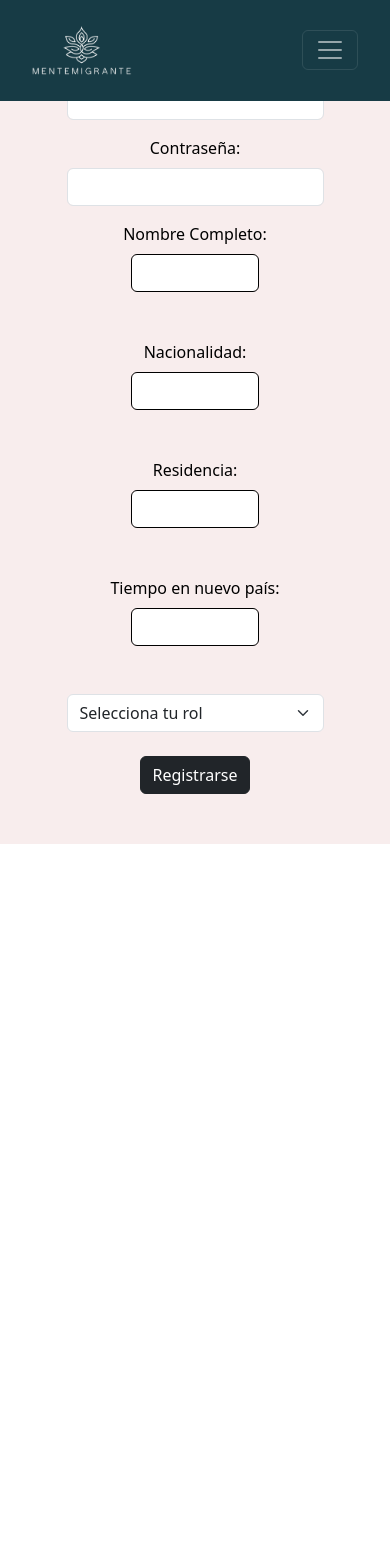
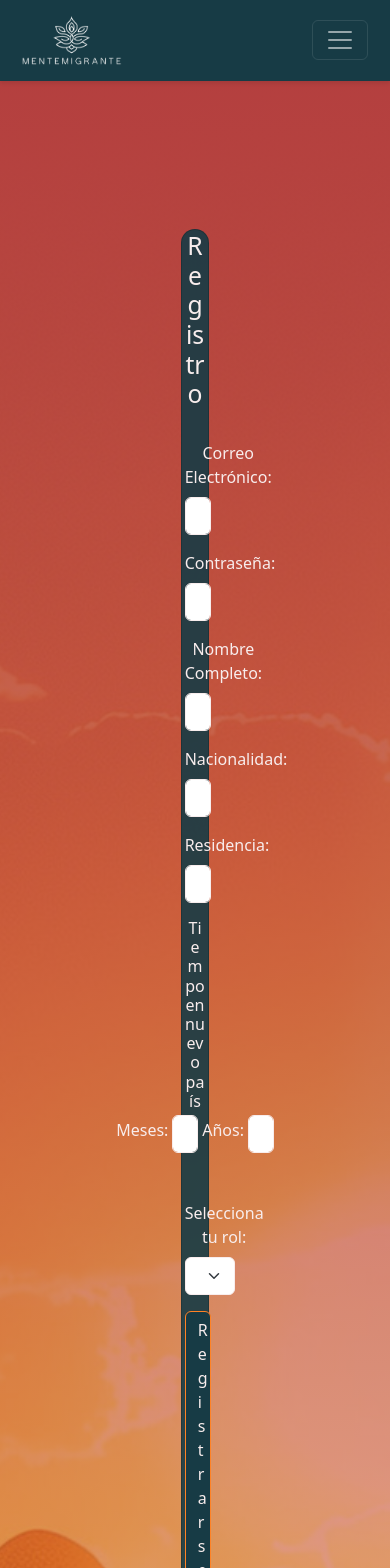
Before and after one commit to michsredni/mentemigrante-client, a React (Vite) app: page /registro in a window 390 px wide. Shown: the top 1568 px of the page. Before the commit the page ends 844 px from the top, so only its background shows below. Built offline with nearby package versions, Linux system fonts and the light colour scheme; no server answers.

Commit message:
css en registro, iniciar sesion y sobre nosotros

```diff
--- a/src/App.css
+++ b/src/App.css
@@ -1,26 +1,24 @@
 #root {
-  margin: 5.3% auto;
+  margin: 0;
   text-align: center;
   background-color: #F8EDED;
   color: black;
 }
 
 .navbar {
-  background-color: #173B45 !important; /* Fondo transparente */
-  position: fixed; /* Fija la navbar en la parte superior */
+  background-color: #173B45 !important;
+  position: fixed;
   top: 0;
   left: 0;
   right: 0;
   z-index: 1030;
   padding: 20px 20px;
-}
-
-.logo{
-  filter: invert(100%);
+  width: 100%;
+  box-shadow: 0 2px 4px rgba(0, 0, 0, 0.1);
 }
 
 .navbar-content {
-  background-color: #173B45; /* Fondo transparente */
+  background-color: #173B45;
   padding: 0 1rem;
 }
 
@@ -31,13 +29,17 @@
   color: white;
 }
 
+.navbar img {
+  filter: invert(100%);
+}
+
 .navbar-dark .navbar-nav .nav-link {
-  color: #F8EDED; /* Ajusta el color del texto para que sea visible sobre fondos claros */
-  margin-left: 500px;
+  color: #F8EDED;
+  margin-left: auto;
 }
 
 .navbar-dark .navbar-brand img {
-  filter: brightness(0) invert(1); /*Para hacer que el logo sea visible en fondos oscuros */
+  filter: brightness(0) invert(1);
 }
 
 .navbar-brand {
@@ -56,9 +58,8 @@
   color: #173B45;
 }
 
-
-/* HOME PAGE */
-.hero-section{
+/* Home Page */
+.hero-section {
   width: 100%;
   height: 900px;
   display: flex;
@@ -68,9 +69,13 @@
   background-size: cover;
   background-position: center;
   justify-content: center;
+}
 
+.hero-section img {
+  filter: invert(100%);
 }
- .hero-text{
+
+.hero-text {
   display: flex;
   flex-direction: column;
   align-items: center;
@@ -78,15 +83,14 @@
   color: #F8EDED;
 }
 
- .hero-text h2{
+.hero-text h2 {
   margin-top: 2vh;
   margin-bottom: 3vh;
 }
 
- .hero-text h6{
+.hero-text h6 {
   margin-bottom: 5vh;
 }
-
 
 .cards-home {
   text-align: center;
@@ -94,7 +98,7 @@
   color: #173B45;
 }
 
-.cards-home-content{
+.cards-home-content {
   display: flex;
   flex-direction: row;
   justify-content: center;
@@ -102,21 +106,19 @@
   margin: 2% 20%;
 }
 
-.botonRegistro{
+.botonRegistro {
   background: #173B45;
   border: none;
   color: #F8EDED;
 }
 
-.botonRegistro:hover{
+.botonRegistro:hover {
   background: #F8EDED;
   border: none;
   color: #173B45;
 }
 
-
-
-/* PROFILE */
+/* Profile */
 .profileDiv {
   display: flex;
   flex-direction: row;
@@ -127,16 +129,15 @@
 .profileDiv img {
   width: 40%;
   margin-left: 3px;
-
 }
 
-/* TABLERO */
-.tablero-form-card{
+/* Tablero */
+.tablero-form-card {
   display: flex;
   flex-direction: column;
   justify-content: center;
   align-items: center;
-  height: 100%; /* Asegúrate de que la tarjeta tenga una altura definida */
+  height: 100%;
 }
 
 .custom-form-control {
@@ -149,8 +150,8 @@
   box-shadow: 0 0 0 0.2rem rgba(50, 52, 54, 0.25);
 }
 
-/* USER */
-.user-card{
+/* User */
+.user-card {
   display: flex;
   flex-direction: row;
   align-items: center;
@@ -159,7 +160,118 @@
   margin: 12px;
 }
 
-
 .user-card img {
   width: 50%;
 }
+
+/* Sign Up Page */
+.fondo-signup {
+  background: linear-gradient(#B43F3F, rgba(255, 131, 37, 0.3)),
+  url("./assets/fondo.jpeg");
+  background-size: cover;
+  min-height: 100vh;
+  padding: 20vh;
+  background-position: center;
+  background-repeat: no-repeat;
+  display: flex;
+  justify-content: center;
+  align-items: center;
+}
+
+.form-signup {
+  width: 80%;
+  max-width: 400px;
+  min-width: 280px;
+}
+
+.signup-form-control {
+  border-color: #F8EDED;
+  width: 100%;
+}
+
+.signup-form-control:focus {
+  border-color: #FF8225;
+  box-shadow: 0 0 0 0.2rem rgba(50, 52, 54, 0.25);
+}
+
+.signup-card {
+  color: #F8EDED;
+  background: rgba(23, 59, 69, 0.9);
+  border-radius: 20px;
+  padding: 5% 10%;
+
+}
+
+.signup-card .card-text {
+  font-size: smaller;
+  margin-top: 2vh;
+}
+
+.signup-card .card-link {
+  color: #FF8225;
+  margin: 0;
+  padding: 0;
+}
+
+.signup-card button {
+  color: #F8EDED;
+  background: #173B45;
+  border-color: #FF8225;
+}
+
+.signup-card button:hover {
+  color: #173B45;
+  background: #F8EDED;
+  border-color: #173B45;
+}
+
+.signup-card .btn:active {
+  color: #F8EDED;
+  background: #173B45;
+  border-color: #FF8225;
+}
+
+/* About us page*/
+
+.about-page {
+  background: linear-gradient(#B43F3F, rgba(255, 131, 37, 0.3)),
+  url("./assets/fondo.jpeg");
+  background-size: cover;
+  background-position: center;
+  background-repeat: no-repeat;
+  min-height: 100vh;
+  display: flex;
+  align-items: center;
+  justify-content: center;
+  padding-top: 5%;
+}
+
+.about-card {
+  background: rgba(23, 59, 69, 0.9);
+  color: #F8EDED;
+  border-radius: 20px;
+  padding: 3% 5%;
+}
+
+.about-card h1 {
+  margin-bottom: 1.5rem;
+  font-size: 2rem;
+}
+
+.about-card h3 {
+  margin-top: 1.5rem;
+  font-size: 1.5rem;
+}
+
+.about-card p, .about-card ul {
+  margin-bottom: 1rem;
+}
+
+.about-card ul {
+  list-style-type: disc;
+  margin-left: 1.5rem;
+}
+
+.about-card ul li {
+  margin-bottom: 0.5rem;
+}
--- a/src/index.css
+++ b/src/index.css
@@ -1,3 +1,4 @@
+/* General Styles */
 :root {
   font-family: Inter, system-ui, Avenir, Helvetica, Arial, sans-serif;
   line-height: 1.5;
@@ -25,10 +26,11 @@ a:hover {
 body {
   margin: 0;
   display: flex;
-  place-items: center;
+  flex-direction: column;
   min-width: 320px;
   min-height: 100vh;
   background-color: #F8EDED;
+  padding-top: 60px; /* Adjust based on navbar height */
 }
 
 h1 {
@@ -67,3 +69,80 @@ button:focus-visible {
     background-color: #f9f9f9;
   }
 }
+
+/* Navbar */
+.navbar {
+  background-color: #173B45 !important;
+  position: fixed;
+  top: 0;
+  left: 0;
+  right: 0;
+  z-index: 1030;
+  padding: 20px 20px;
+  width: 100%;
+  box-shadow: 0 2px 4px rgba(0, 0, 0, 0.1); /* Optional: Add a shadow for better separation */
+}
+
+/* Adjust content margin to avoid being hidden behind the navbar */
+.main-content {
+  margin-top: 80px; /* Adjust based on your navbar height */
+  flex: 1; /* Ensure content grows to fill available space */
+}
+
+/* Responsive Styles */
+@media (max-width: 768px) {
+  h1 {
+    font-size: 2.4em;
+  }
+
+  button {
+    padding: 0.5em 1em;
+    font-size: 0.9em;
+  }
+
+  .navbar {
+    padding: 15px;
+  }
+
+  .main-content {
+    margin-top: 70px; /* Adjust for smaller screens */
+  }
+}
+
+@media (max-width: 480px) {
+  h1 {
+    font-size: 1.8em;
+  }
+
+  button {
+    padding: 0.4em 0.8em;
+    font-size: 0.8em;
+  }
+
+  .navbar {
+    padding: 10px;
+  }
+
+  .main-content {
+    margin-top: 60px; /* Adjust for smaller screens */
+  }
+}
+
+@media (max-width: 320px) {
+  h1 {
+    font-size: 1.6em;
+  }
+
+  button {
+    padding: 0.3em 0.7em;
+    font-size: 0.75em;
+  }
+
+  .navbar {
+    padding: 5px;
+  }
+
+  .main-content {
+    margin-top: 50px; /* Adjust for very small screens */
+  }
+}
--- a/src/pages/AboutUsPage.jsx
+++ b/src/pages/AboutUsPage.jsx
@@ -1,9 +1,52 @@
 import React from 'react'
+import { Card, Col, Container, Row } from 'react-bootstrap';
 
 function AboutUsPage() {
   return (
-    <div>AboutUsPage</div>
-  )
+    <div className="about-page">
+      <Container>
+        <Row className="justify-content-center align-items-center h-100">
+          <Col xs={12} md={10} lg={8}>
+            <Card className="about-card">
+              <Card.Body>
+                <h1 className="text-center">Sobre Nosotros</h1>
+                <p>
+                  Bienvenido a <strong>MenteMigrante</strong>, tu aliado en el viaje hacia el bienestar mental.
+                </p>
+                <p>
+                  Somos una aplicación dedicada a brindar apoyo emocional y psicológico a personas migrantes de Latinoamérica que buscan adaptarse y prosperar en un nuevo entorno. Entendemos que la migración puede ser un proceso desafiante, y estamos aquí para ofrecerte el apoyo que necesitas para enfrentar esta transición con confianza y resiliencia.
+                </p>
+                <h3>Nuestra Misión</h3>
+                <p>
+                  En <strong>MenteMigrante</strong>, nuestra misión es proporcionar un espacio seguro y enriquecedor donde puedas encontrar apoyo emocional, compartir tus experiencias y aprender nuevas herramientas para tu bienestar mental. Nos comprometemos a ofrecer recursos accesibles y talleres diarios que te ayuden a gestionar el estrés, la ansiedad y otros desafíos emocionales que puedas enfrentar.
+                </p>
+                <h3>¿Qué Ofrecemos?</h3>
+                <ul>
+                  <li><strong>Talleres Diarios</strong>: Únete a nuestros talleres interactivos y enriquecedores diseñados para ayudarte a desarrollar habilidades de afrontamiento, establecer conexiones significativas y mantener una salud mental óptima.</li>
+                  <li><strong>Comunidad de Apoyo</strong>: Conéctate con otros migrantes que comparten tus experiencias y desafíos. Nuestra comunidad te ofrece un entorno comprensivo y empático para que te sientas acompañado en cada paso del camino.</li>
+                  <li><strong>Recursos Especializados</strong>: Accede a una variedad de materiales y herramientas diseñados por profesionales de la salud mental para ayudarte a abordar tus necesidades específicas.</li>
+                </ul>
+                <h3>¿Por Qué Elegirnos?</h3>
+                <p>
+                  Sabemos que cada experiencia de migración es única, y nos esforzamos por ofrecer un enfoque personalizado que se adapte a tus necesidades. Nuestro equipo de profesionales está comprometido en proporcionar un apoyo que respete tu cultura, tu historia y tus circunstancias individuales.
+                </p>
+                <p>
+                  En <strong>MenteMigrante</strong>, no solo buscamos ofrecer apoyo, sino también celebrar tus logros y ayudarte a construir una vida plena y satisfactoria en tu nuevo hogar.
+                </p>
+                <h3>Únete a Nosotros</h3>
+                <p>
+                  ¡No estás solo en este viaje! Regístrate hoy y comienza a explorar los talleres y recursos que hemos preparado para ti. Estamos aquí para apoyarte, inspirarte y ayudarte a alcanzar el bienestar que mereces.
+                </p>
+                <p className="text-center">
+                  Gracias por confiar en <strong>MenteMigrante</strong>. Juntos, podemos transformar tu experiencia de migración en una oportunidad para el crecimiento y el empoderamiento personal.
+                </p>
+              </Card.Body>
+            </Card>
+          </Col>
+        </Row>
+      </Container>
+    </div>
+  );
 }
 
 export default AboutUsPage
--- a/src/pages/HomePage.jsx
+++ b/src/pages/HomePage.jsx
@@ -46,7 +46,7 @@ function HomePage() {
           </Card>
           <Card style={{backgroundColor: '#173B45', color: '#F8EDED', padding: '5% 0' }}>
             <Card.Body>
-              <Card.Title>¿Qué Ofrecemos?</Card.Title>
+              <Card.Title>¿Qué ofrecemos?</Card.Title>
               <Card.Text>
                 Te ayudamos a cuestionar y desafiar las estructuras de poder que
                 afectan tu vida, para que puedas cuidar tu salud mental mientras
--- a/src/pages/auth/LoginPage.jsx
+++ b/src/pages/auth/LoginPage.jsx
@@ -1,9 +1,8 @@
 import React, { useContext, useState } from "react";
 import { useNavigate } from "react-router-dom";
 import { AuthContext } from "../../context/auth.context";
-import { Button, Form } from 'react-bootstrap';
+import { Button, Form, Alert, Container, Row, Col, Card } from 'react-bootstrap'; // Import Container, Row, Col, and Card for styling
 import service from "../../service/service.config";
-
 
 function LoginPage() {
   const { usuarioAutenticado } = useContext(AuthContext);
@@ -19,25 +18,25 @@ function LoginPage() {
   const handleLogin = async (e) => {
     e.preventDefault();
 
-    const credencialesUsuario = {
+    if (!email || !contraseña) {
+      setErrorMessage("Por favor, completa todos los campos.");
+      return;
+    }
+
+    const credentials = {
       email,
       contraseña,
     };
 
     try {
-      const response = await service.post(
-        "/auth/iniciar-sesion",
-        credencialesUsuario
-      );
+      const response = await service.post("/auth/iniciar-sesion", credentials);
       console.log(response);
 
       localStorage.setItem("authToken", response.data.authToken);
-
       usuarioAutenticado();
-
       navigate("/");
     } catch (error) {
-      console.log(error)
+      console.log(error);
       if (error.response && error.response.status === 400) {
         setErrorMessage(error.response.data.errorMessage);
       } else {
@@ -47,34 +46,50 @@ function LoginPage() {
   };
 
   return (
-    <div>
+    <div className="fondo-signup d-flex justify-content-center align-items-center">
+      <Container>
+        <Row className="justify-content-center">
+          <Col xs={12} md={8} lg={6}>
+            <Card className="signup-card">
+              <h2>Iniciar Sesión</h2>
               <Form onSubmit={handleLogin}>
-        <Form.Group className="mb-3" controlId="email">
+                <Form.Group className="mb-3 mt-4" controlId="email">
                   <Form.Label>Correo Electrónico:</Form.Label>
                   <Form.Control
-            type="text"
+                    type="email"
+                    className="signup-form-control"
                     value={email}
                     onChange={handleEmailChange}
-          />{" "}
+                    placeholder="Introduce tu correo electrónico"
+                    required
+                  />
                 </Form.Group>
 
-        <Form.Group className="mb-3" controlId="contraseña">
-          <Form.Label>Contraseña :</Form.Label>
+                <Form.Group className="mb-3" controlId="password">
+                  <Form.Label>Contraseña:</Form.Label>
                   <Form.Control
                     type="password"
+                    className="signup-form-control"
                     value={contraseña}
                     onChange={handlecontraseñaChange}
-          />{" "}
+                    placeholder="Introduce tu contraseña"
+                    required
+                  />
                 </Form.Group>
 
-        <br />
-
-        <Button variant="dark" type="submit">
-          Iniciar Sesion
+                <Button type="submit" className="w-100">
+                  Iniciar Sesión
                 </Button>
 
-        {errorMessage && <p>{errorMessage}</p>}
+                {errorMessage && <Alert variant="danger" className="mt-3">{errorMessage}</Alert>}
               </Form>
+              <Card.Text className="text-center mt-3">
+                ¿No tienes una cuenta? <Card.Link href="/registro">Regístrate aquí</Card.Link>
+              </Card.Text>
+            </Card>
+          </Col>
+        </Row>
+      </Container>
     </div>
   );
 }
--- a/src/pages/auth/SignupPage.jsx
+++ b/src/pages/auth/SignupPage.jsx
@@ -1,7 +1,7 @@
 import { useState } from "react";
 import { useNavigate } from "react-router-dom";
 import service from "../../service/service.config";
-import { Button, Form } from 'react-bootstrap';
+import { Button, Card, Form, Container, Row, Col } from "react-bootstrap";
 
 function SignupPage() {
   const navigate = useNavigate();
@@ -9,16 +9,18 @@ function SignupPage() {
   const [errorMessage, setErrorMessage] = useState(null);
   const [email, setEmail] = useState("");
   const [contraseña, setContraseña] = useState("");
-  const [nombreCompleto, setNombreCompleto] = useState("")
-  const [nacionalidad, setNacionalidad] = useState("")
-  const [residencia, setResidencia] = useState("")
-  const [tiempoNuevoPais, setTiempoNuevoPais] = useState("")
-  const [especializacion, setEspecializacion] = useState("")
-  const [rol, setRol] = useState("")
+  const [nombreCompleto, setNombreCompleto] = useState("");
+  const [nacionalidad, setNacionalidad] = useState("");
+  const [residencia, setResidencia] = useState("");
+  const [mesesNuevoPais, setMesesNuevoPais] = useState("");
+  const [anosNuevoPais, setAnosNuevoPais] = useState("");
+
+  const [especializacion, setEspecializacion] = useState("");
+  const [rol, setRol] = useState("");
 
   const handleEmailChange = (e) => setEmail(e.target.value);
-  const handlecontraseñaChange = (e) => setContraseña(e.target.value);
-  const handleRolChange = (e) => setRol(e.target.value)
+  const handleContraseñaChange = (e) => setContraseña(e.target.value);
+  const handleRolChange = (e) => setRol(e.target.value);
 
   const handleSignup = async (e) => {
     e.preventDefault();
@@ -29,108 +31,150 @@ function SignupPage() {
       nombreCompleto,
       nacionalidad,
       residencia,
-      tiempoNuevoPais,
       especializacion,
-      rol // TODO hacer que se pinte el rol y el usuario eliga si es usuario o psicologo
+      rol,
     };
+
+    if (mesesNuevoPais && anosNuevoPais) {
+      nuevoUsuario.tiempoNuevoPais = `${anosNuevoPais} años y ${mesesNuevoPais} meses`;
+    }
+
+    if (!mesesNuevoPais && anosNuevoPais) {
+      nuevoUsuario.tiempoNuevoPais = `${anosNuevoPais} años`;
+    }
+
+    if (mesesNuevoPais && !anosNuevoPais) {
+      nuevoUsuario.tiempoNuevoPais = `${mesesNuevoPais} meses`;
+    }
 
     try {
       await service.post("/auth/registro-usuario", nuevoUsuario);
-      console.log("usuario creado")
+      console.log("usuario creado");
 
       navigate("/iniciar-sesion");
     } catch (error) {
-      console.log(error)
+      console.log(error);
       if (error.response && error.response.status === 400) {
         setErrorMessage(error.response.data.errorMessage);
       } else {
-        console.log(error)
+        console.log(error);
         navigate("/error/500");
       }
     }
   };
 
   return (
-    <div className="form-signup">
+    <div className="fondo-signup d-flex justify-content-center align-items-center">
+      <Container>
+        <Row className="justify-content-center">
+          <Col xs={12} md={8} lg={6}>
+            <Card className="signup-card">
+              <h2>Registro</h2>
               <Form onSubmit={handleSignup}>
-        <Form.Group className="mb-3" controlId="email">
+                <Form.Group className="mb-3 mt-4" controlId="email">
                   <Form.Label>Correo Electrónico:</Form.Label>
                   <Form.Control
-            type="text"
+                    type="email"
+                    className="signup-form-control"
                     value={email}
                     onChange={handleEmailChange}
-          />{" "}
+                  />
                 </Form.Group>
 
                 <Form.Group className="mb-3" controlId="contraseña">
                   <Form.Label>Contraseña:</Form.Label>
                   <Form.Control
-            type="text"
+                    type="password"
+                    className="signup-form-control"
                     value={contraseña}
-            onChange={handlecontraseñaChange}
-          />{" "}
+                    onChange={handleContraseñaChange}
+                  />
                 </Form.Group>
 
-        <Form.Group
-            className="d-flex flex-column justify-content-center align-items-center mb-5"
-            controlId="formGridNombre" >
-            <Form.Label>Nombre Completo: </Form.Label>
+                <Form.Group className="mb-3" controlId="nombreCompleto">
+                  <Form.Label>Nombre Completo:</Form.Label>
                   <Form.Control
                     type="text"
-              className="custom-form-control"
+                    className="signup-form-control"
                     value={nombreCompleto}
                     onChange={(e) => setNombreCompleto(e.target.value)}
-            /></Form.Group>
+                  />
+                </Form.Group>
 
-        <Form.Group
-            className="d-flex flex-column justify-content-center align-items-center mb-5"
-            controlId="formGridNombre" >
-            <Form.Label>Nacionalidad: </Form.Label>
+                <Form.Group className="mb-3" controlId="nacionalidad">
+                  <Form.Label>Nacionalidad:</Form.Label>
                   <Form.Control
                     type="text"
-              className="custom-form-control"
+                    className="signup-form-control"
                     value={nacionalidad}
                     onChange={(e) => setNacionalidad(e.target.value)}
-            /></Form.Group>
+                  />
+                </Form.Group>
 
-        <Form.Group
-            className="d-flex flex-column justify-content-center align-items-center mb-5"
-            controlId="formGridNombre" >
-            <Form.Label>Residencia: </Form.Label>
+                <Form.Group className="mb-3" controlId="residencia">
+                  <Form.Label>Residencia:</Form.Label>
                   <Form.Control
                     type="text"
-              className="custom-form-control"
+                    className="signup-form-control"
                     value={residencia}
                     onChange={(e) => setResidencia(e.target.value)}
-            /></Form.Group>
+                  />
+                </Form.Group>
 
+                <h6 style={{ marginBottom: "1vw", fontWeight: "normal" }}>
+                  Tiempo en nuevo país
+                </h6>
                 <Form.Group
-            className="d-flex flex-column justify-content-center align-items-center mb-5"
-            controlId="formGridNombre" >
-            <Form.Label>Tiempo en nuevo país: </Form.Label>
+                  className="d-flex flex-row justify-content-center align-items-center mb-5"
+                  controlId="tiempoNuevoPais"
+                >
+                  <Form.Label style={{ marginRight: "1vw" }}>Meses: </Form.Label>
                   <Form.Control
                     type="number"
-              className="custom-form-control"
-              value={tiempoNuevoPais}
-              onChange={(e) => setTiempoNuevoPais(e.target.value)}
-            /></Form.Group>
+                    className="signup-form-control"
+                    value={mesesNuevoPais}
+                    onChange={(e) => setMesesNuevoPais(e.target.value)}
+                  />
 
-        {/* TODO hacer que se pinte el rol y el usuario eliga si es usuario o psicologo */}
+                  <Form.Label style={{ marginRight: "1vw", marginLeft: "1vw" }}>
+                    Años:{" "}
+                  </Form.Label>
+                  <Form.Control
+                    type="number"
+                    className="signup-form-control"
+                    value={anosNuevoPais}
+                    onChange={(e) => setAnosNuevoPais(e.target.value)}
+                  />
+                </Form.Group>
 
-        <Form.Select onChange={handleRolChange} aria-label="Default select example">
+                <Form.Group className="mb-3" controlId="rol">
+                  <Form.Label>Selecciona tu rol:</Form.Label>
+                  <Form.Select
+                    onChange={handleRolChange}
+                    aria-label="Default select example"
+                    className="signup-form-control"
+                  >
                     <option>Selecciona tu rol</option>
                     <option value="user">Usuario</option>
                     <option value="psicologo">Psicologo</option>
                   </Form.Select>
+                </Form.Group>
 
-        <br />
-
-        <Button variant="dark" type="submit">
+                <Button type="submit" className="w-100">
                   Registrarse
                 </Button>
 
-        {errorMessage && <p>{errorMessage}</p>}
+                {errorMessage && <p className="text-danger mt-3">{errorMessage}</p>}
               </Form>
+              <Card.Text className="text-center mt-3">
+                Haciendo click en el botón de registrarse, aceptas nuestros{" "}
+                <Card.Link href="#">Términos y Condiciones</Card.Link> y nuestra{" "}
+                <Card.Link href="#">Política de Privacidad</Card.Link>
+              </Card.Text>
+            </Card>
+          </Col>
+        </Row>
+      </Container>
     </div>
   );
 }
```
Lines whose indentation alone changed are shown as unchanged.
